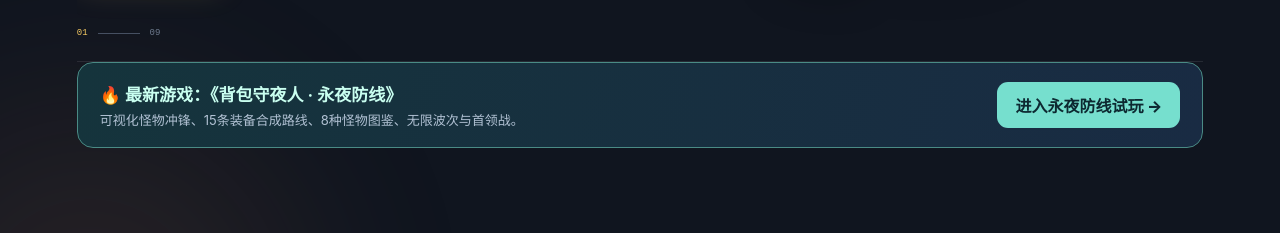
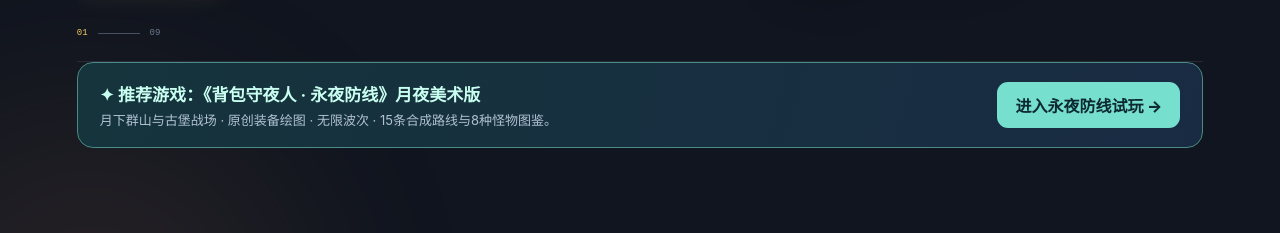
Before and after one commit to klwjlalala/games, a plain HTML site: page index.html in a window 1280 px wide. Shown: the part 523-756 px from the top of the page. Drawn offline with Linux system fonts and the light colour scheme.

Commit message:
feat: promote Moonlit Edition at game entry

```diff
--- a/index.html
+++ b/index.html
@@ -50,7 +50,7 @@
 
 
     <div style="max-width:1180px;margin:0 auto 28px;padding:18px 22px;border:1px solid #4a8b85;border-radius:16px;background:linear-gradient(105deg,#15343c,#192b43);display:flex;align-items:center;justify-content:space-between;gap:16px;flex-wrap:wrap">
-      <div><strong style="color:#c9fff0;font-size:17px">🔥 最新游戏：《背包守夜人 · 永夜防线》</strong><p style="margin:4px 0 0;color:#b2c2d4;font-size:13px">可视化怪物冲锋、15条装备合成路线、8种怪物图鉴、无限波次与首领战。</p></div>
+      <div><strong style="color:#c9fff0;font-size:17px">✦ 推荐游戏：《背包守夜人 · 永夜防线》月夜美术版</strong><p style="margin:4px 0 0;color:#b2c2d4;font-size:13px">月下群山与古堡战场 · 原创装备绘图 · 无限波次 · 15条合成路线与8种怪物图鉴。</p></div>
       <a href="./prototypes/nightwatch/" style="display:inline-block;background:#76dfce;color:#0d2931;padding:11px 18px;border-radius:11px;font-weight:800;white-space:nowrap">进入永夜防线试玩 →</a>
     </div>
     <section id="games" class="games-section">
```
